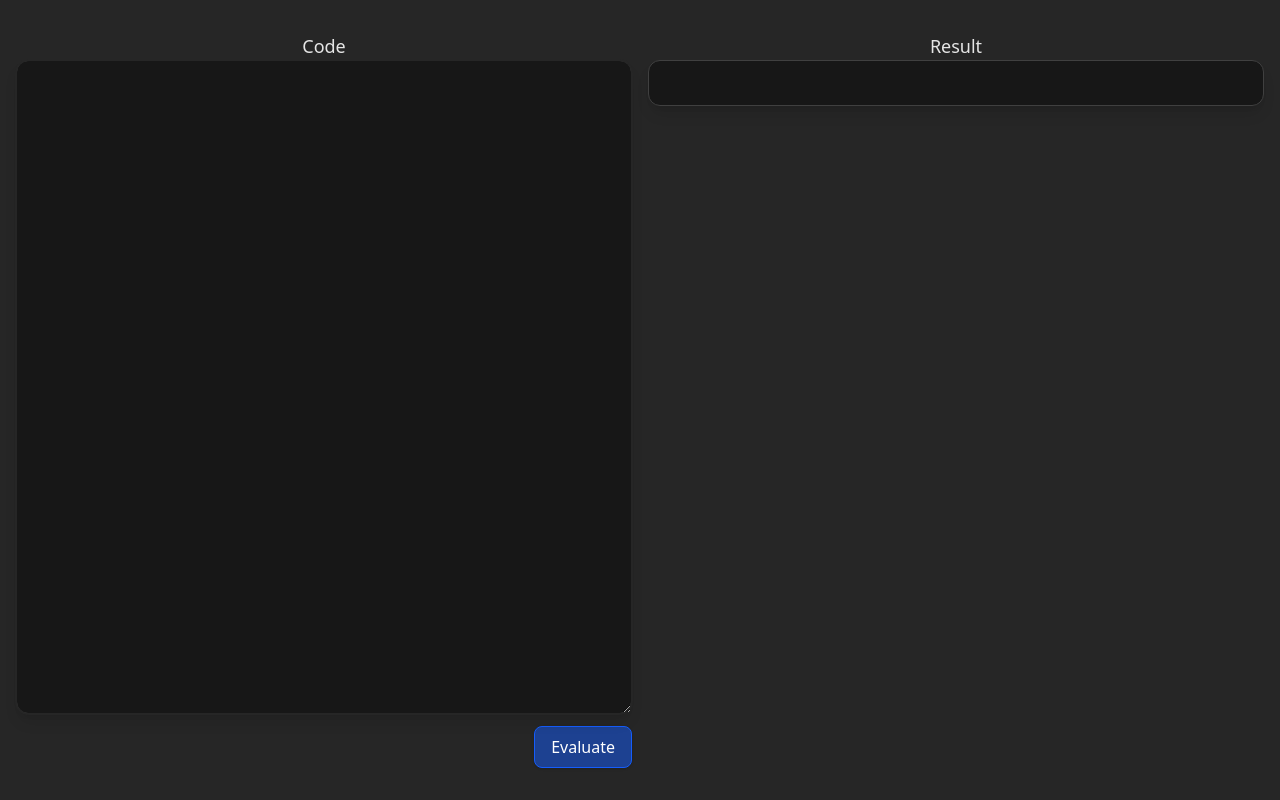
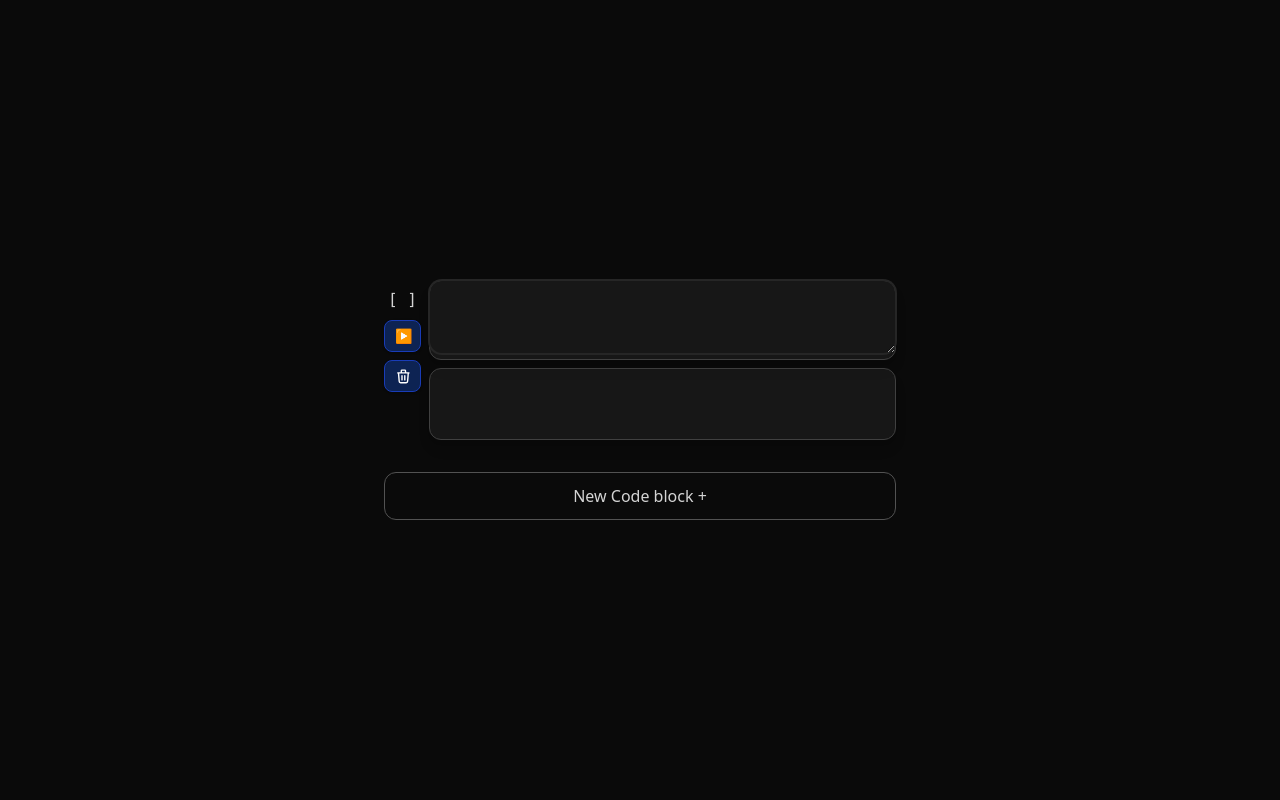
Before and after one commit to jsusm/scheme-intepreter, a React (Vite) app: page / in a window 1280 px wide. Built offline with nearby package versions, Linux system fonts and the light colour scheme.

Commit message:
Create Notebook editing style editor

```diff
--- a/src/components/CodeArea.tsx
+++ b/src/components/CodeArea.tsx
@@ -1,15 +1,31 @@
+import { useRef } from "react";
 import { cn } from "../lib/cn";
 import { hightlightCode } from "../lib/hightlightCode";
 
 export function CodeArea(props: { code: string, setCode(code: string): void, className?: string }) {
+  const preRef = useRef<HTMLPreElement>(null);
+  const textareaRef = useRef<HTMLTextAreaElement>(null);
+
+  // This handler will be triggered when the user scrolls the textarea
+  const handleScroll = () => {
+    if (textareaRef.current && preRef.current) {
+      // Synchronize the scrollTop property of the pre element
+      preRef.current.scrollTop = textareaRef.current.scrollTop;
+      // Synchronize the scrollLeft property of the pre element
+      preRef.current.scrollLeft = textareaRef.current.scrollLeft;
+    }
+  };
+
   return (
     <div className={cn("bg-neutral-900 rounded-xl shadow-lg border border-neutral-700 relative", props.className)}>
-      <pre className="p-3 font-mono text-xl text-wrap" dangerouslySetInnerHTML={{ __html: hightlightCode(props.code) }}>{}</pre>
+      <pre ref={preRef} className="p-3 font-mono text-wrap absolute inset-0 pointer-events-none overflow-hidden" dangerouslySetInnerHTML={{ __html: hightlightCode(props.code) }}>{}</pre>
       <textarea
+        ref={textareaRef}
+        onScroll={handleScroll}
         spellCheck="false"
         value={props.code}
         onChange={e => props.setCode(e.target.value)}
-        className='caret-white text-transparent absolute inset-0 rounded-xl outline-none ring-transparent ring-2 ring-offset-neutral-800 ring-offset-2 focus:ring-blue-600/50 transition p-3 font-mono text-xl' data-gramm="false"></textarea>
+        className='caret-white w-full text-transparent rounded-xl outline-none ring-transparent ring-2 ring-offset-neutral-800 ring-offset-2 focus:ring-blue-600/50 transition p-3 font-mono' data-gramm="false"></textarea>
     </div>
   )
 }
--- a/src/components/Demo.tsx
+++ b/src/components/Demo.tsx
@@ -1,36 +1,129 @@
-import { useState } from "react"
-import { Interpreter } from "../lib/Interpreter"
+import { useRef, useState } from "react"
+import { Environment, Interpreter } from "../lib/Interpreter"
 import { CodeArea } from "./CodeArea"
+import { cn } from "../lib/cn";
+
+export type CodeBlockState = {
+  code: string;
+  output: string[];
+  error: string;
+  executionOrder: number;
+  hide: boolean
+}
+
+function TrashIcon() {
+  return <svg xmlns="http://www.w3.org/2000/svg" width="1.2em" height="1.2em" viewBox="0 0 24 24"><path fill="none" stroke="currentColor" stroke-linecap="round" stroke-linejoin="round" stroke-width="2" d="M4 7h16m-10 4v6m4-6v6M5 7l1 12a2 2 0 0 0 2 2h8a2 2 0 0 0 2-2l1-12M9 7V4a1 1 0 0 1 1-1h4a1 1 0 0 1 1 1v3" /></svg>
+}
+
+export function after(milliseconds: number, fn: () => void) {
+  return setTimeout(fn, milliseconds);
+}
+
+export function Demo() {
+  const lastEnvRef = useRef(new Environment())
+  const [lastExecution, setLastExecution] = useState(0)
+  const [codeBlocks, setCodeBlocks] = useState<CodeBlockState[]>([
+    {
+      code: '',
+      error: '',
+      output: [],
+      executionOrder: -1,
+      hide: false,
+    }
+  ])
+
+  // const [output, setOutput] = useState<string[]>([])
 
 
-export function Demo() {
-  const [code, setCode] = useState('')
+  function hideBlockOutput(blockIdx: number) {
+    setCodeBlocks(codeBlocks.map((b, idx) => idx == blockIdx ? { ...b, hide: true } : b))
+  }
 
-  const [output, setOutput] = useState<string[]>([])
+  function computeOutput(blockIdx: number) {
+    hideBlockOutput(blockIdx)
+    const interpreter = new Interpreter(codeBlocks[blockIdx].code, lastEnvRef.current)
+    interpreter.interpret()
+    const output = interpreter.output
+    const error = interpreter.error
+    if (error == "") {
+      lastEnvRef.current = interpreter.genv
+    }
+    after(250, () => {
+      setCodeBlocks(codeBlocks.map((b, idx) => idx == blockIdx ? { ...b, output, error, executionOrder: lastExecution, hide: false } : b))
+      setLastExecution(lastExecution + 1)
+    })
+  }
 
-  function computeOutput() {
-    setOutput(new Interpreter(code).interpret())
+  function setCodeBlock(blockIdx: number, code: string) {
+    setCodeBlocks(codeBlocks.map((c, idx) => idx == blockIdx ? { ...c, code: code } : c))
+  }
+
+  function addNewCodeBlock() {
+    setCodeBlocks([...codeBlocks, { code: '', error: '', output: [], executionOrder: -1, hide: false }])
+  }
+
+  function deleteCodeBlock(blockIdx: number) {
+    setCodeBlocks(codeBlocks.filter((_, idx) => idx != blockIdx))
   }
 
   return (
-    <div className="bg-neutral-800 min-h-screen grid place-items-center md:grid-cols-2 text-white px-4 gap-4 py-8">
-      <div className='w-full flex flex-col h-full'>
-        <div className="flex flex-col flex-1">
-          <p className='text-neutral-200 text-center text-lg'>Code </p>
-          <CodeArea className="h-full w-full " code={code} setCode={setCode} />
-          <div className='flex justify-end'>
-            <button onClick={computeOutput} className='px-4 py-2 rounded-lg bg-blue-600/50 text-white font-medium border-blue-600 border shadow mt-3 hover:bg-blue-600/70 transition active:bg-blue-600/40'>Evaluate</button>
+    <div className="bg-neutral-950 min-h-screen grid place-items-center text-white px-4 gap-4 py-32">
+      <div className="flex flex-col w-lg space-y-8">
+        {codeBlocks.map((b, idx) => (
+          <div key={idx}>
+            <div className="flex gap-2">
+              <div className="flex items-center flex-col gap-2 py-2">
+                <p className="text-neutral-300 font-mono">[{b.executionOrder == -1 ? " " : b.executionOrder}]</p>
+                <button
+                  onClick={() => computeOutput(idx)}
+                  className="px-2 h-8 flex items-center text-sm rounded-lg bg-blue-600/30 text-white font-medium border-blue-800 border shadow hover:bg-blue-600/50 transition active:bg-blue-600/40">
+                  <span className="ml-0.5">▶</span>
+                </button>
+                <button
+                  onClick={() => deleteCodeBlock(idx)}
+                  className="px-2 h-8 flex items-center text-sm rounded-lg bg-blue-600/30 text-white font-medium border-blue-800 border shadow hover:bg-blue-600/50 transition active:bg-blue-600/40">
+                  <span className="ml-0.5"><TrashIcon /></span>
+                </button>
+              </div>
+              <div className="flex-1 flex flex-col gap-2">
+                <CodeArea code={b.code} setCode={v => setCodeBlock(idx, v)} />
+                <div className={cn("min-h-18 max-h-32 w-full bg-neutral-900 rounded-xl shadow-lg border border-neutral-700 p-2 overflow-scroll text-wrap transition", b.hide ? "opacity-0" : "opacity-100")}>
+                  {b.error && (
+                    <p className="text-red-300">{b.error}</p>
+                  )}
+                  <pre>
+                    {b.output.join('\n')}
+                  </pre>
+                </div>
+              </div>
+            </div>
           </div>
-        </div>
-      </div>
-      <div className='w-full flex flex-col gap-4 h-full'>
+        ))}
         <div>
-          <p className='text-neutral-200 text-center text-lg'>Result</p>
-          <pre className=' max-h-[90dvh] h-full w-full bg-neutral-900 rounded-xl shadow-lg border border-neutral-700 p-2 overflow-scroll text-3xl text-wrap'>
-            {output.join('\n')}
-          </pre>
+          <button className="w-full h-12 border border-neutral-600 text-neutral-300 hover:bg-neutral-200/10 transition rounded-xl" onClick={addNewCodeBlock}>
+            New Code block +
+          </button>
         </div>
       </div>
     </div>
+    // <div className="bg-neutral-800 min-h-screen grid place-items-center md:grid-cols-2 text-white px-4 gap-4 py-8">
+    //   <div className='w-full flex flex-col h-full'>
+    //     <div className="flex flex-col flex-1">
+    //       <p className='text-neutral-200 text-center text-lg'>Code </p>
+    //       <CodeArea className="h-full w-full " code={code} setCode={setCode} />
+    //       <div className='flex justify-end'>
+    //         <button onClick={computeOutput} className='px-4 py-2 rounded-lg bg-blue-600/50 text-white font-medium border-blue-600 border shadow mt-3 hover:bg-blue-600/70 transition active:bg-blue-600/40'>Evaluate</button>
+    //       </div>
+    //     </div>
+    //   </div>
+    //   <div className='w-full flex flex-col gap-4 h-full'>
+    //     <div>
+    //       <p className='text-neutral-200 text-center text-lg'>Result</p>
+    //       <pre className=' max-h-[90dvh] h-full w-full bg-neutral-900 rounded-xl shadow-lg border border-neutral-700 p-2 overflow-scroll text-3xl text-wrap'>
+    //         {output.join('\n')}
+    //       </pre>
+    //     </div>
+    //   </div>
+    // </div>
   )
 }
--- a/src/lib/Interpreter.ts
+++ b/src/lib/Interpreter.ts
@@ -67,12 +67,16 @@ export class Environment {
 export class Interpreter {
 	ast: ASTNode[] = []
 	output: string[] = []
+	error: string = ""
 
 	genv = new Environment()
 	input: string;
 
-	constructor(input: string) {
+	constructor(input: string, env?: Environment) {
 		this.input = input
+		if (env) {
+			this.genv = env;
+		}
 	}
 
 	builtinFunctions: {
@@ -260,12 +264,13 @@ export class Interpreter {
 			for (const statement of this.ast) {
 				try {
 					this.output.push(this.evaluate(statement, this.genv).value.toString())
+					this.error = ""
 				} catch (error) {
-					this.output.push((error as Error).message)
+					this.error = (error as Error).message
 				}
 			}
 		} catch (error) {
-			this.output.push((error as ParserError).message)
+			this.error = (error as Error).message
 		}
 		return this.output
 	}
--- a/src/lib/Lexer.ts
+++ b/src/lib/Lexer.ts
@@ -17,7 +17,7 @@ export class Lexer {
 	tokens: [string | RegExp, string][] = [
 		[/^\;;.*\n/, 'comment'],
 		[/^\;;.*$/, 'comment'],
-		[/^\n+/, 'eol'],
+		[/^\n/, 'eol'],
 		[/^[\f\r\t\v\u0020\u00a0\u1680\u2000-\u200a\u2028\u2029\u202f\u205f\u3000\ufeff]+/, 'whitespace'],
 		['(', 'punctuation'],
 		[')', 'punctuation'],
```
